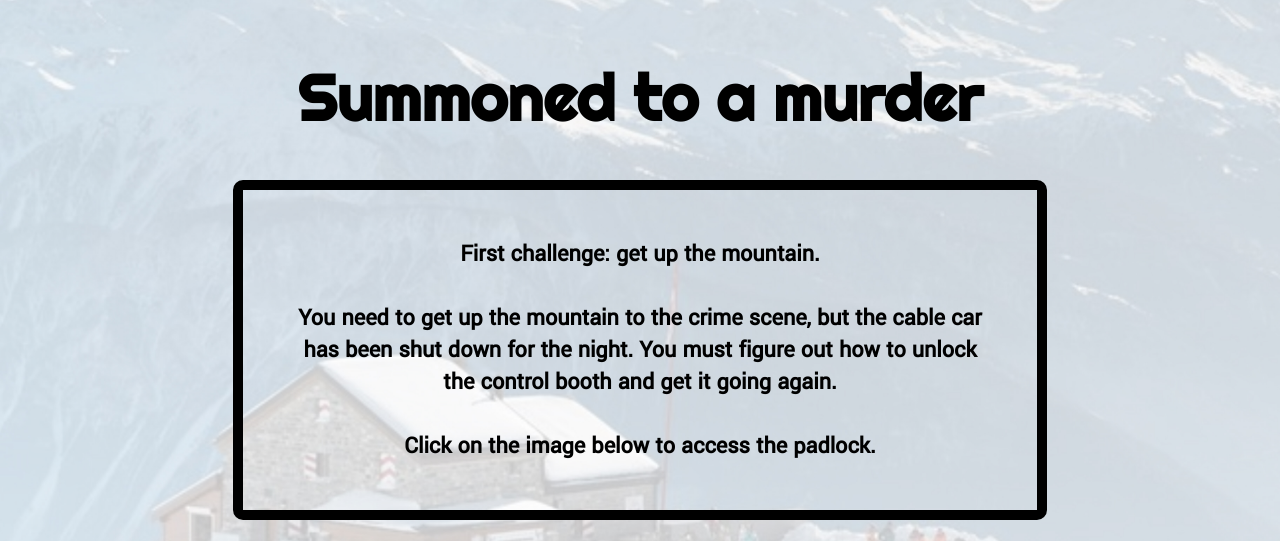
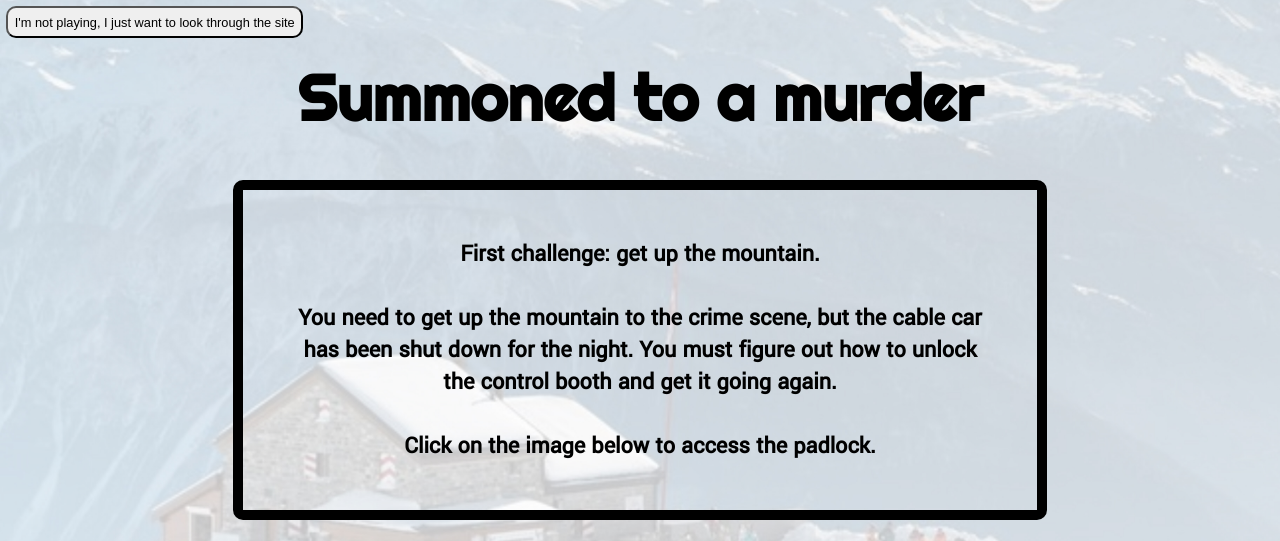
Before and after one commit to GeckoJen/murderinthealps, a website with bundled scripts: page public/summonedtomurder.html in a window 1280 px wide. Shown: the top 541 px of the page. Built offline with nearby package versions, Linux system fonts and the light colour scheme.

Commit message:
added a skip button to allow non-players to see all pages

```diff
--- a/public/css/style.css
+++ b/public/css/style.css
@@ -12,6 +12,17 @@ body {
   background-repeat: no-repeat;
   background-position: center;
   background-size: cover;
+}
+
+.skip {
+font-family: Arial, sans-serif;
+font-size: 0.8em;
+padding: 0.5em;
+margin: 0.5em;
+font-weight: 400;
+position: absolute;
+top: 0px;
+left: 0px;
 }
 
 h1,
--- a/public/summonedtomurder.html
+++ b/public/summonedtomurder.html
@@ -14,6 +14,11 @@
   </head>
 
   <body>
+    <a href="./murderscene.html"
+      ><button class="skip">
+        I'm not playing, I just want to look through the site
+      </button></a
+    >
     <h1>Summoned to a murder</h1>
     <h2></h2>
     <h3>
@@ -24,7 +29,11 @@
       Click on the image below to access the padlock.
     </h3>
     <div class="images">
-      <img class="puzzleImage" id="cablecar" src="./images/cable car office.png" />
+      <img
+        class="puzzleImage"
+        id="cablecar"
+        src="./images/cable car office.png"
+      />
 
       <div class="policeFile">
         <h4 class="evidenceTitle">Click to view evidence</h4>
```
Also changed, not shown: public/brendansclue.html (+5 -0 lines), public/francescasclue.html (+5 -0 lines), public/gretasclue.html (+5 -0 lines), public/inalyssaslaptop.html (+5 -0 lines), public/index.html (+5 -0 lines), public/insidethesecretdiary.html (+5 -0 lines), public/interviewingbrendan.html (+5 -0 lines), public/interviewingcarolyn.html (+5 -0 lines), public/interviewingdamien.html (+5 -0 lines), public/interviewingedmund.html (+5 -0 lines), public/interviewingfrancesca.html (+5 -0 lines), public/interviewingsuspects.html (+5 -0 lines), public/inthecctvoffice.html (+5 -0 lines), public/murderscene.html (+5 -0 lines).
